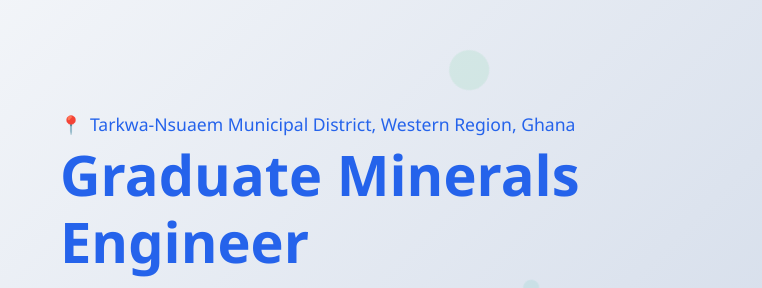
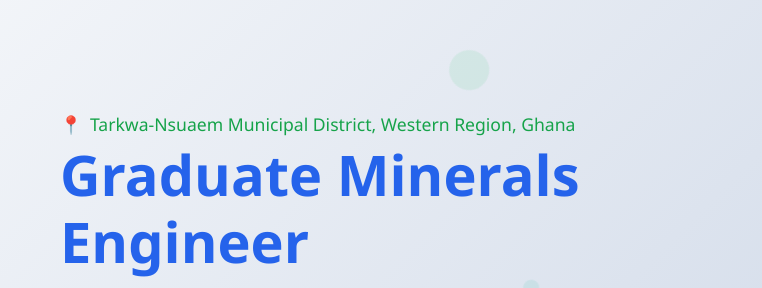
Before and after one commit to Michael-Gardesey/Test-4, a website: page public/index.html in a window 1280 px wide. Shown: the part 130-418 px from the top of the page, 0-762 px from the left. Drawn offline with Linux system fonts and the light colour scheme.

Commit message:
Update index.html

```diff
--- a/public/index.html
+++ b/public/index.html
@@ -37,7 +37,7 @@
             padding: 0;
         }
         .location {
-            color: #2563eb; /* Changed to a more appealing blue */
+            color: #16a34a; /* A visually appealing green */
             font-size: 1.1rem;
             font-weight: 500;
             margin-bottom: 0.2em;
```
